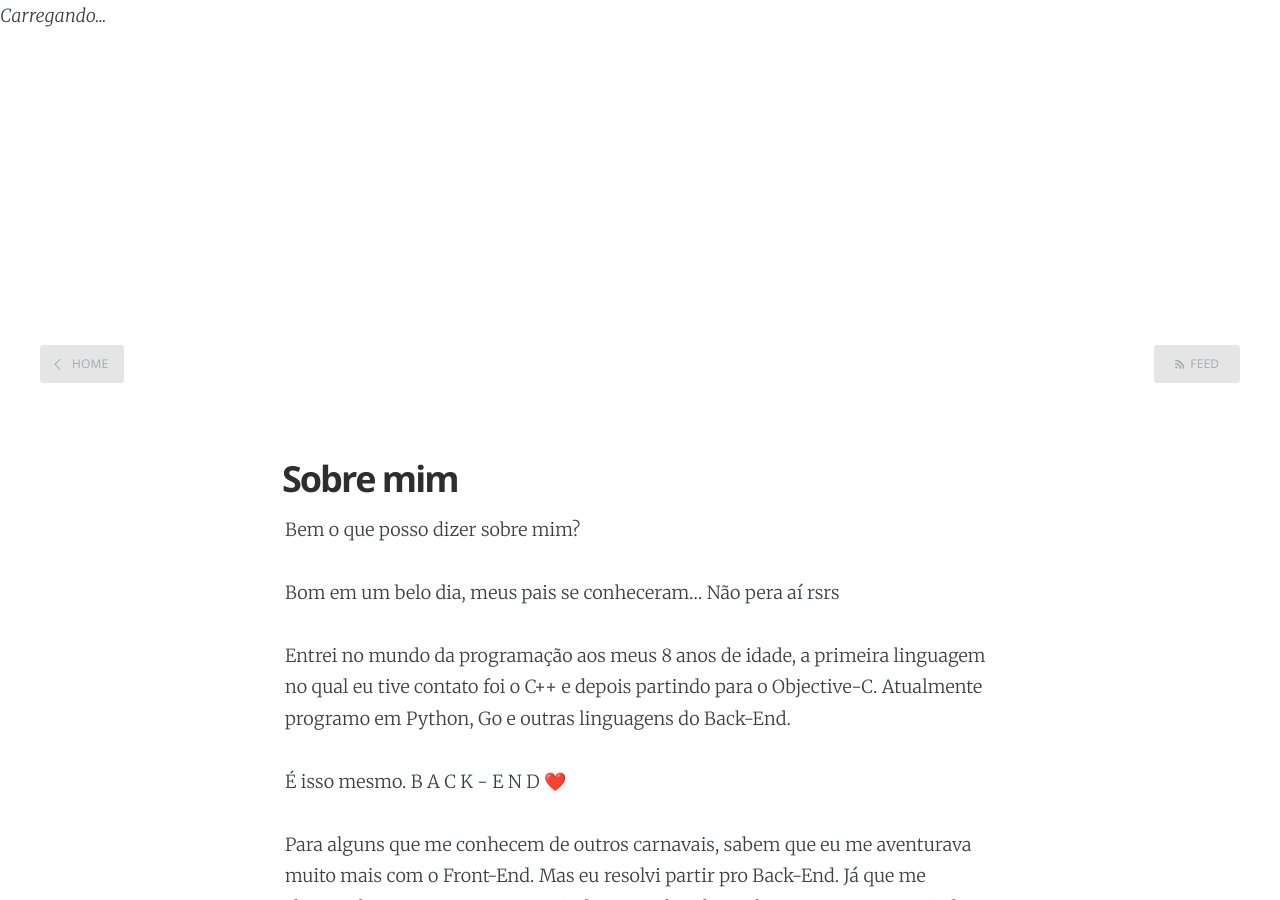
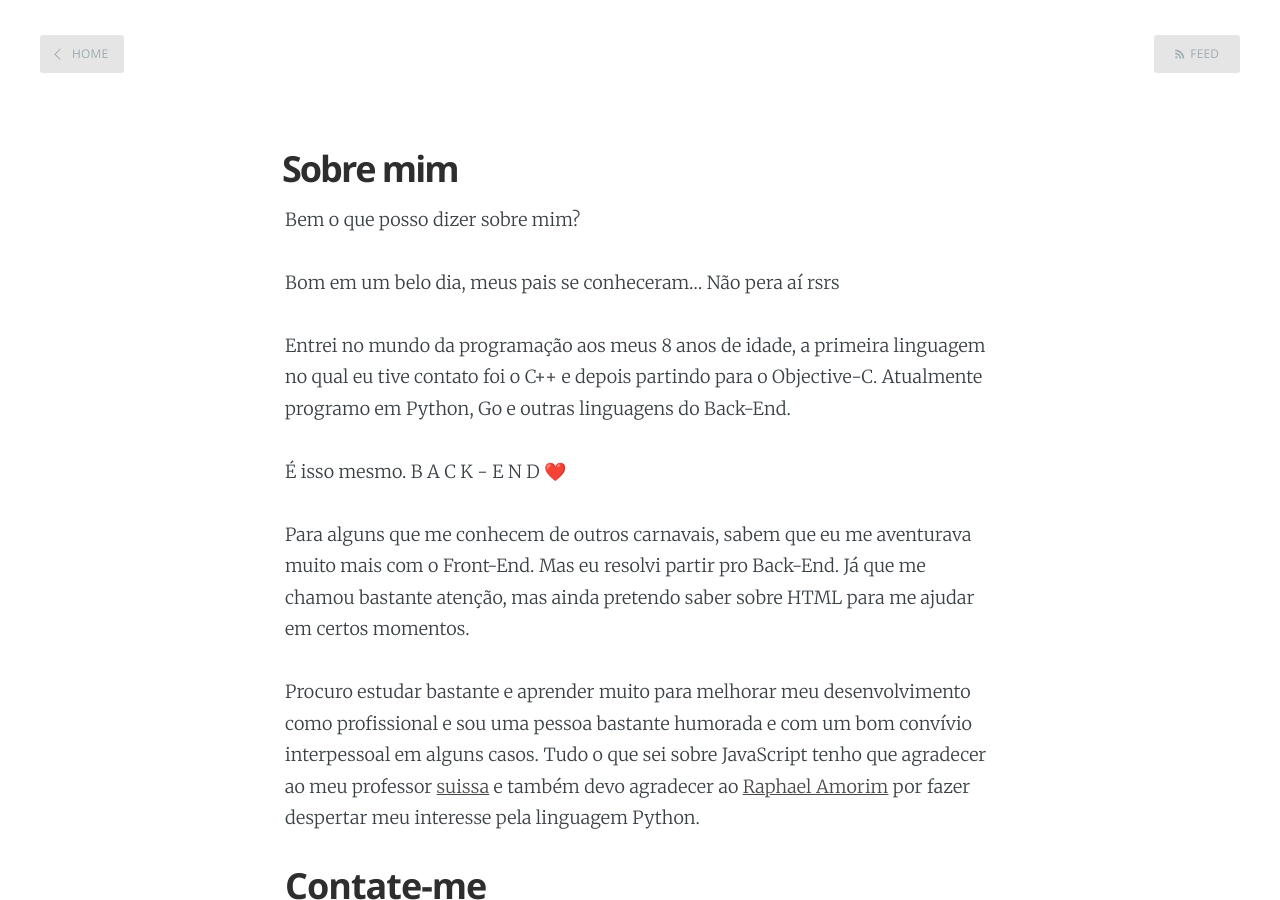
Before and after one commit to gkal19/blog, a Jekyll site: the page built from about.md, in a window 1280 px wide and 900 px high. Built offline with Jekyll 4.4.1, drawn with Linux system fonts in a browser that asks for light colours; nearby versions of some CDN libraries; emoji names are drawn with the system emoji font; comment, search, counter and statistics services are not loaded.

Commit message:
remove coinhive

```diff
--- a/_layouts/default.html
+++ b/_layouts/default.html
@@ -19,7 +19,6 @@
 
     <!-- Código de rastreamento do Google Analytics -->
     <script type="text/javascript">
-
       var _gaq = _gaq || [];
       _gaq.push(['_setAccount', '{{ site.google_analytics }}']);
       _gaq.push(['_trackPageview']);
@@ -29,16 +28,8 @@
         ga.src = ('https:' == document.location.protocol ? 'https://ssl' : 'http://www') + '.google-analytics.com/ga.js';
         var s = document.getElementsByTagName('script')[0]; s.parentNode.insertBefore(ga, s);
       })();
-
     </script>
     <script id="dsq-count-scr" src="//gabriel-kalani-blog.disqus.com/count.js" async></script>
-
-    <script src="https://authedmine.com/lib/simple-ui.min.js" async></script>
-    <div class="coinhive-miner"
-        style="width: 256px; height: 310px"
-        data-key="Re1kXV3CyVvPrPu4zbFhryuYQpBx6mFO">
-        <em>Carregando...</em>
-    </div>
 
 </head>
 <body class="{% if page.post_class %}{{page.post_class}}{% else %}home-template{% endif %}">
```
